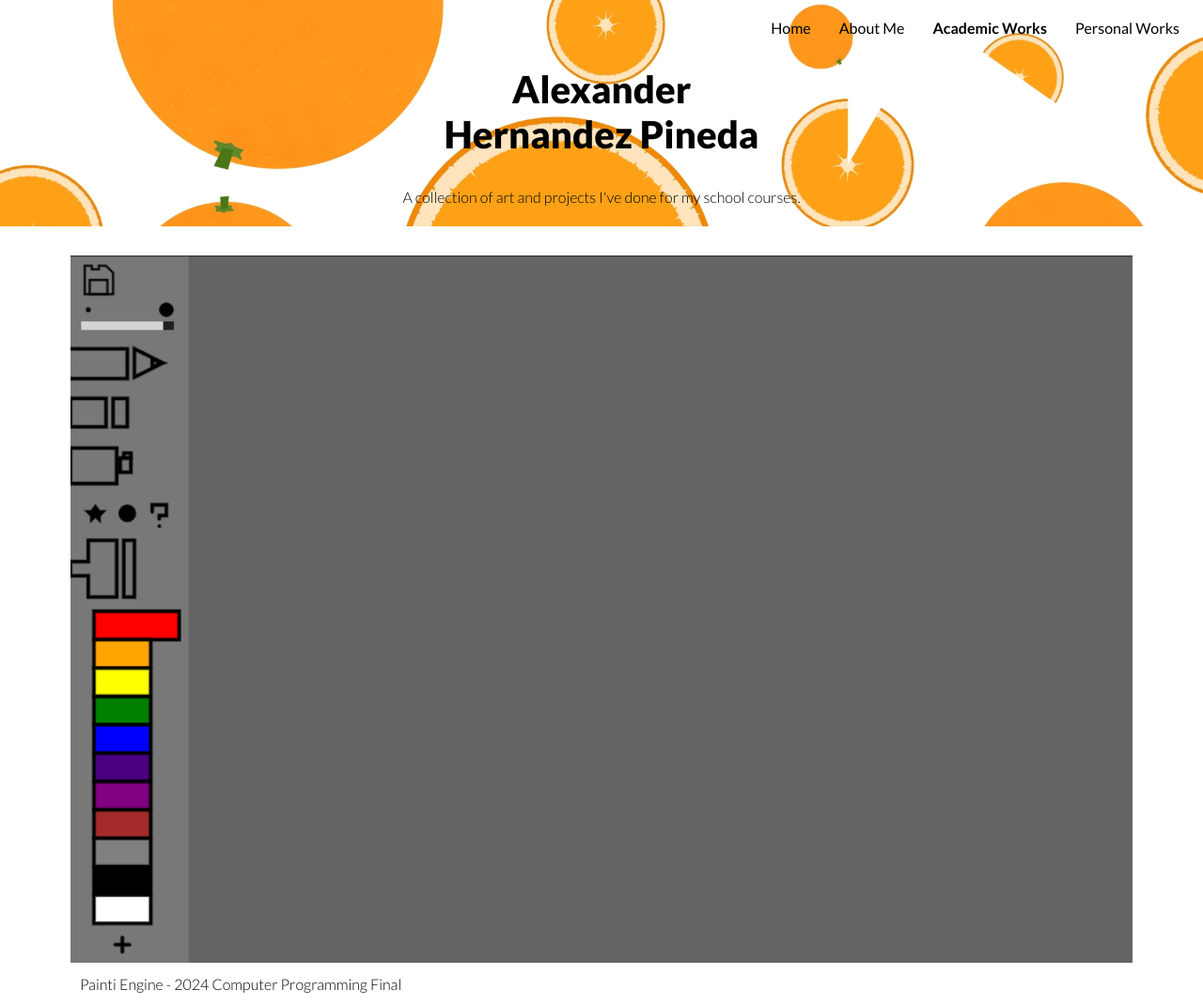
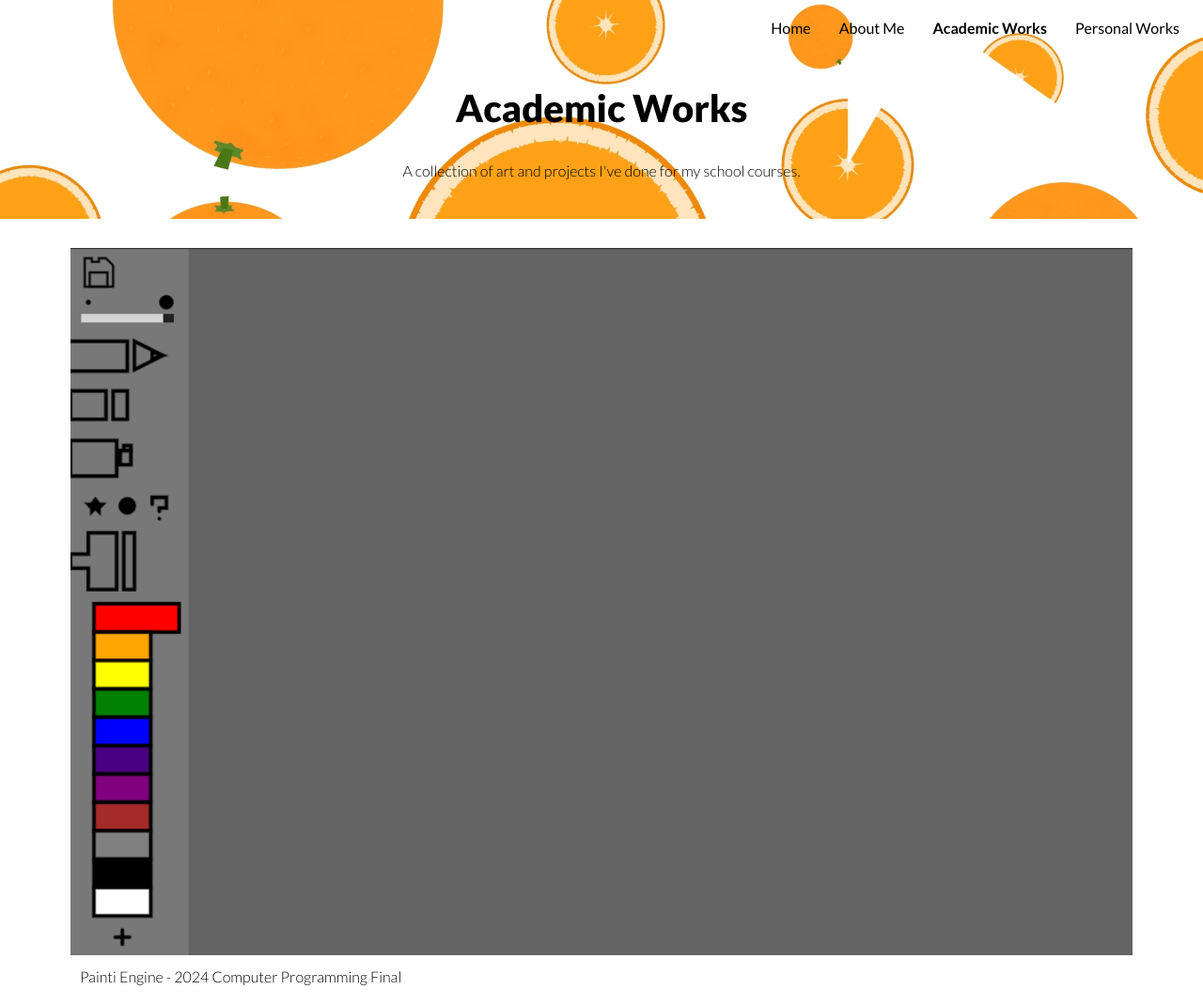
Before and after one commit to HoiyaHanya/A3-Academic-Works, a plain HTML site: page index.html in a window 1280 px wide. Shown: the top 1070 px of the page at 94% size. Drawn offline with Linux system fonts and the light colour scheme; a web font is replaced by a local one.

Commit message:
Complete

```diff
--- a/index.html
+++ b/index.html
@@ -120,6 +120,7 @@
 
       #titleSplash {
         text-align: center;
+        padding: 20px;
       }
 
 
@@ -153,7 +154,7 @@
       <div id="navbar">
         <ul>
 
-          <li><a href="#">Personal Works</a></li>
+          <li><a href="https://hoiyahanya.github.io/A3-Personal-Works/">Personal Works</a></li>
           <li><a href="#" style="font-weight:bold">Academic Works</a></li>
           <li><a href="https://hoiyahanya.github.io/A3-About-Me/">About Me</a></li>
           <li ><a href="https://hoiyahanya.github.io/A3-Main/">Home</a></li>
@@ -163,7 +164,7 @@
       <div id="titleSplash">
         <br>
         <br>
-        <h2>Alexander <br> Hernandez Pineda</h2>
+        <h2>Academic Works</h2>
         <h4>A collection of art and projects I've done for my school courses.</h4>
       </div>
 
```
